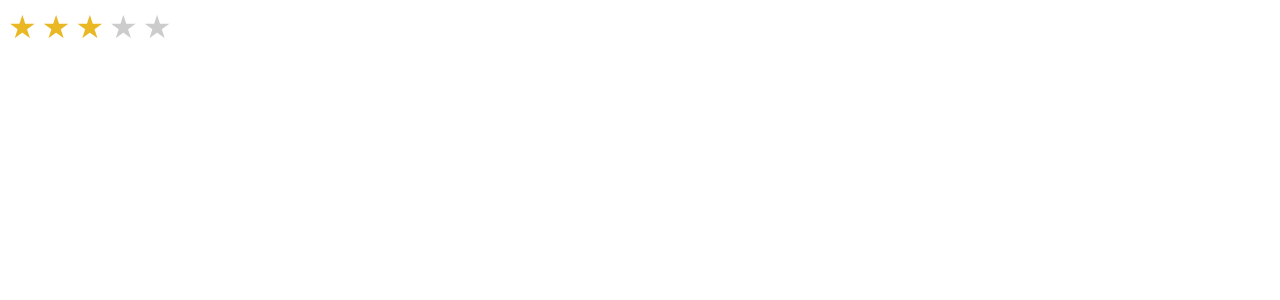
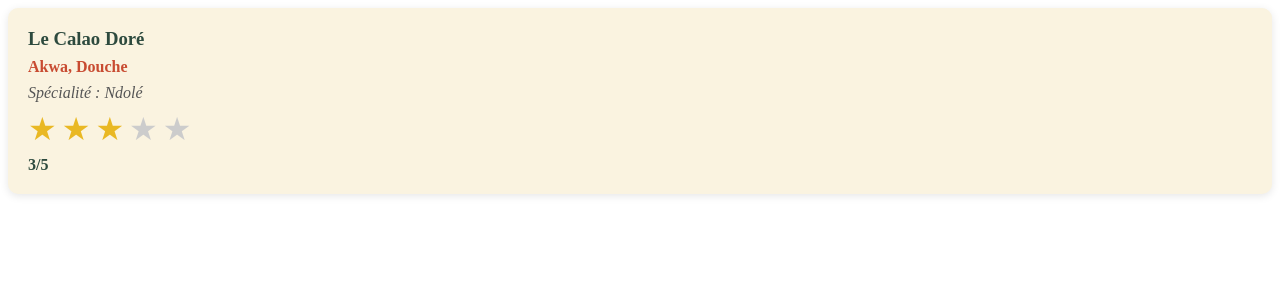
Before and after one commit to ChristelaMba/delices-de-douala-tp, an Angular app: page / in a window 1280 px wide. Shown: the top 300 px of the page. Built offline with nearby package versions, Linux system fonts and the light colour scheme.

Commit message:
feat(restaurant-card): Carte restaurant avec name, district, speciality, et currentRating

```diff
--- a/src/app/app.html
+++ b/src/app/app.html
@@ -1 +1 @@
-<app-star-rating [currentRating]="3"></app-star-rating>
+<app-restaurant-card [restaurant]="testRestaurantCard"></app-restaurant-card>
--- a/src/app/app.ts
+++ b/src/app/app.ts
@@ -1,13 +1,18 @@
 import { Component, signal } from '@angular/core';
 import { RouterOutlet } from '@angular/router';
 import { StarRating } from "./components/star-rating/star-rating";
+import { RestaurantCard } from "./components/restaurant-card/restaurant-card";
 
 @Component({
   selector: 'app-root',
-  imports: [RouterOutlet, StarRating],
+  imports: [RouterOutlet, StarRating, RestaurantCard],
   templateUrl: './app.html',
   styleUrl: './app.css'
 })
 export class App {
   protected readonly title = signal('delices-de-douala-tp');
+
+  testRestaurantCard = {
+    id:1, name: 'Le Calao Doré', district: 'Akwa, Douche', speciality:'Ndolé', currentRating:3
+  };
 }
--- a/src/app/components/restaurant-card/restaurant-card.css
+++ b/src/app/components/restaurant-card/restaurant-card.css
@@ -0,0 +1,33 @@
+.restaurant-card {
+    background-color: #FAF3E0;
+    border-radius: 10px;
+    padding: 20px;
+    box-shadow: 0 2px 8px rgba(0, 0, 0, 0.1);
+    display: flex;
+    flex-direction: column;
+    gap: 8px;
+    height: 100%;
+}
+
+.restaurant-card h3 {
+    color: #2D4A3E;
+    margin: 0;
+}
+
+.district {
+    color:  #C84B31;
+    font-weight: bold;
+    margin: 0;
+}
+
+.speciality {
+    color: #555;
+    margin: 0;
+    font-style: italic;
+}
+
+.rating-text {
+    margin: 0;
+    font-weight: bold;
+    color: #2D4A3E;
+}
--- a/src/app/components/restaurant-card/restaurant-card.html
+++ b/src/app/components/restaurant-card/restaurant-card.html
@@ -1 +1,16 @@
-<p>restaurant-card works!</p>
+<div class="restaurant-card">
+    <h3>{{ restaurant().name }}</h3>
+    <p class="district">{{ restaurant().district }}</p>
+    <p class="speciality">Spécialité : {{ restaurant().speciality}}</p>
+
+    <app-star-rating
+        [currentRating] = "restaurant().currentRating"
+        (ratingChanged) = "onRatingChanged($event)">
+    </app-star-rating>
+
+    @if (restaurant().currentRating > 0) {
+        <p class="rating-text">{{ restaurant().currentRating }}/5</p>
+    } @else {
+        <p class="rating-text">Cliquez !</p>
+    }
+</div>
--- a/src/app/components/restaurant-card/restaurant-card.ts
+++ b/src/app/components/restaurant-card/restaurant-card.ts
@@ -1,9 +1,18 @@
-import { Component } from '@angular/core';
+import { Component, input, output } from '@angular/core';
+import { Restaurant } from '../../models/restaurant';
+import { StarRating } from '../star-rating/star-rating';
 
 @Component({
   selector: 'app-restaurant-card',
-  imports: [],
+  imports: [StarRating],
   templateUrl: './restaurant-card.html',
   styleUrl: './restaurant-card.css',
 })
-export class RestaurantCard {}
+export class RestaurantCard {
+  restaurant = input.required<Restaurant>();
+  restaurantRated = output<{restaurantId: number, newRating: number}>();
+
+  onRatingChanged(newRating: number) {
+    this.restaurantRated.emit({restaurantId: this.restaurant().id, newRating: newRating});
+  }
+}
```
